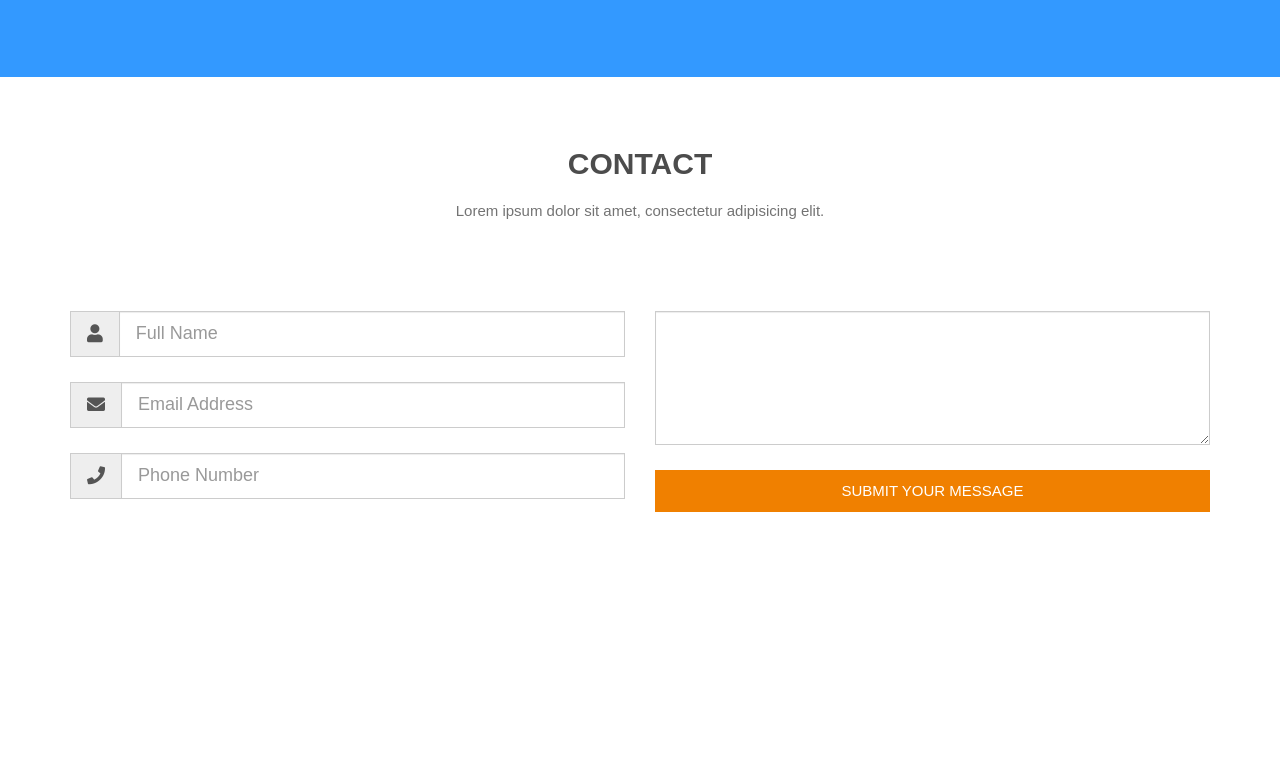
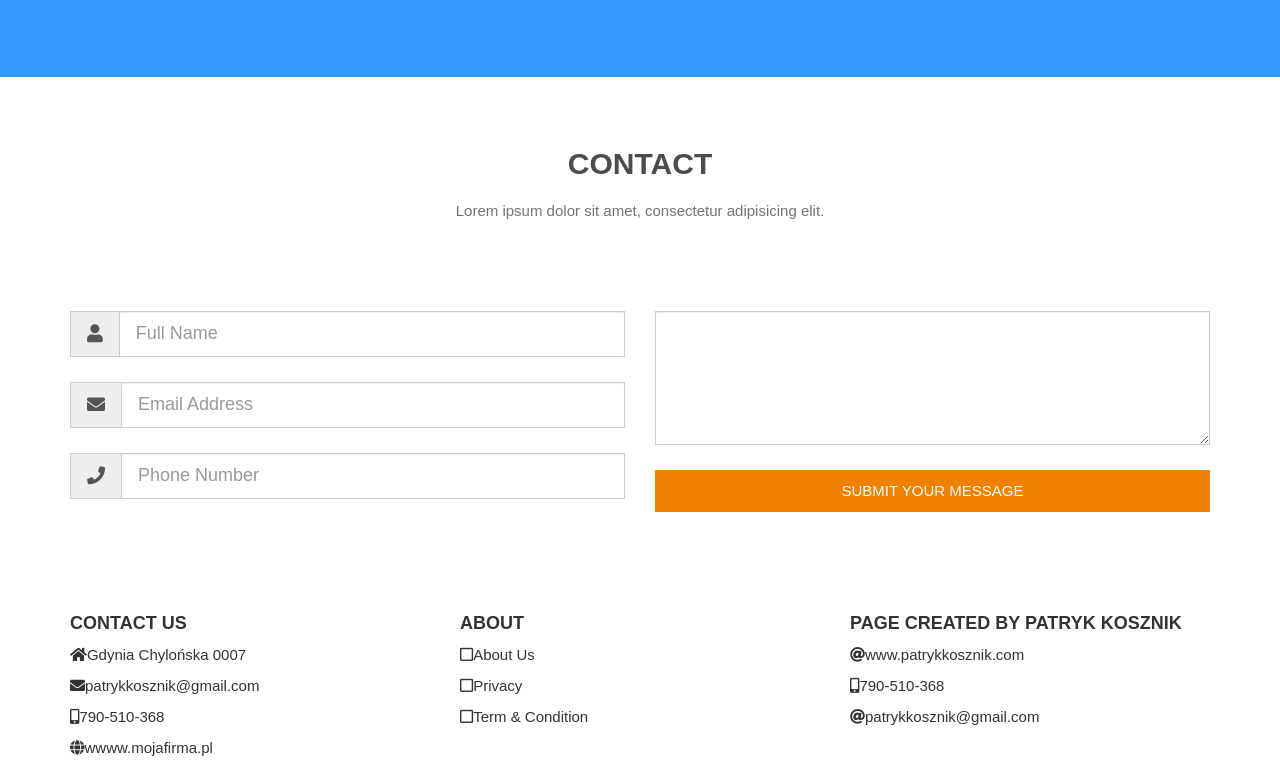
Before and after one commit to PatiKoszi/Tranport, a plain HTML site: page index.html in a window 1280 px wide. Shown: the part 2821-3589 px from the top of the page. Before the commit the page ends 3425 px from the top, so only its background shows below. Drawn offline with nearby package versions, Linux system fonts and the light colour scheme.

Commit message:
Footer added

```diff
--- a/index.html
+++ b/index.html
@@ -265,8 +265,35 @@
     </div>
 </div>
 
+<!--End Contact Section-->
 
+<!--Footer-->
 
+<div id="footer" class="footer">
+    <div class="container">
+        <div class="row">
+            <div class="col-lg-4 col-md-4">
+                <h4>Contact Us</h4>
+                <p><i class="fas fa-home"></i>Gdynia Chylońska 0007</p>
+                <p><i class="fas fa-envelope"></i>patrykkosznik@gmail.com</p>
+                <p><i class="fas fa-mobile-alt"></i>790-510-368</p>
+                <p><i class="fas fa-globe"></i>wwww.mojafirma.pl</p>
+            </div>
+            <div class="col-lg-4 col-md-4">
+            <h4>About</h4>
+            <p><i class="far fa-square"></i>About Us</p>
+            <p><i class="far fa-square"></i>Privacy</p>
+            <p><i class="far fa-square"></i>Term & Condition</p>
+            </div>
+            <div class="col-lg-4 col-md-4">
+                <h4>Page created by Patryk Kosznik</h4>
+                <p><i class="fas fa-at"></i>www.patrykkosznik.com</p>
+                <p><i class="fas fa-mobile-alt"></i>790-510-368</p>
+                <p><i class="fas fa-at"></i>patrykkosznik@gmail.com</p>
+            </div>
+        </div>
+    </div>
+</div>
 
 
 
```
Also changed, not shown: index.css (line endings or trailing spaces).
